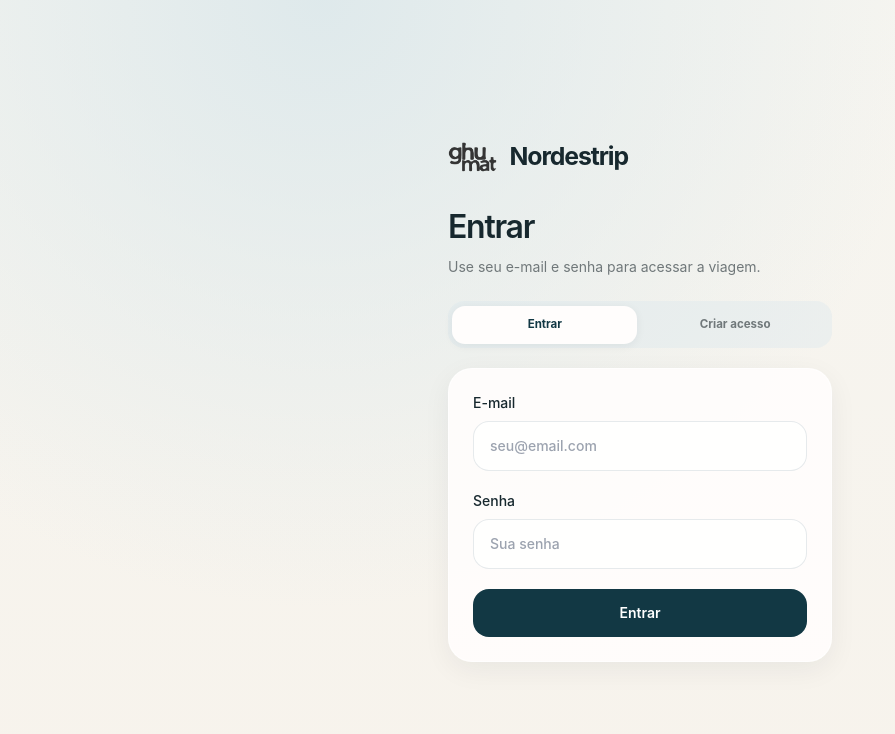
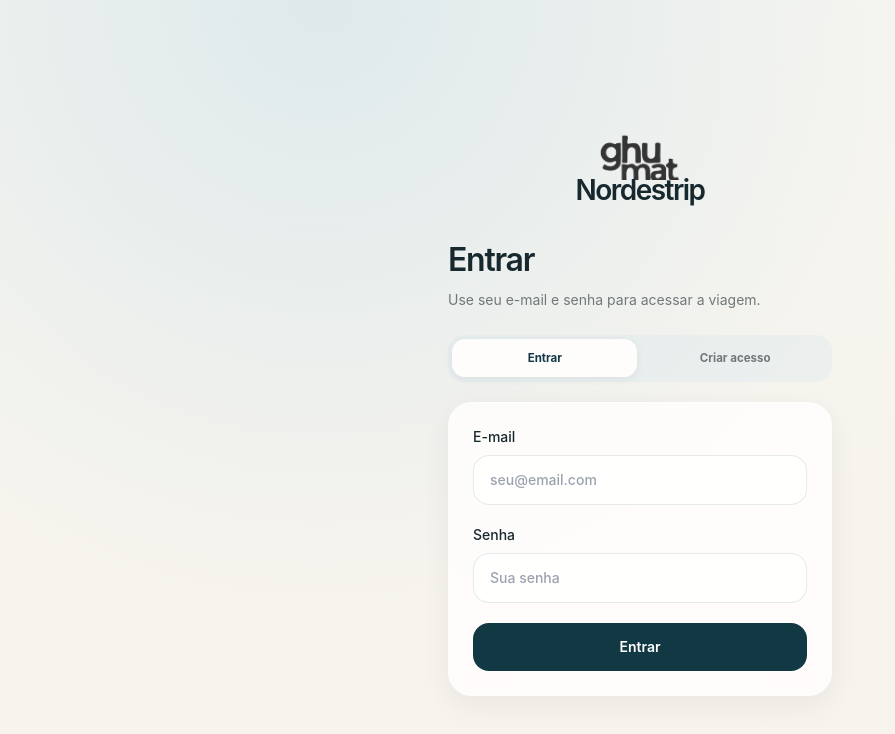
Before and after one commit to mateuscrlopes/nordestrip, a Next.js app: page /login in a window 1280 px wide. Shown: the top 734 px of the page, without its empty margins (0-895 px from the left). Built offline with nearby package versions, Linux system fonts and the light colour scheme.

Commit message:
refine(login): center brand and polish spacing

```diff
--- a/src/app/login/page.tsx
+++ b/src/app/login/page.tsx
@@ -1,6 +1,7 @@
 "use client";
 
 import { createClient } from "@/lib/supabase/client";
+import Image from "next/image";
 import { useRouter } from "next/navigation";
 import { FormEvent, useState } from "react";
 
@@ -81,11 +82,22 @@
   }
 
   return (
-    <main className="login-shell grid min-h-screen place-items-center px-5 py-12">
+    <main className="login-shell grid min-h-screen place-items-center px-5 py-10 sm:py-12">
       <section className="w-full max-w-sm">
-        <div className="login-brand">
-          <span className="login-ghumat-mark" aria-hidden="true" />
-          <span>Nordestrip</span>
+        <div className="mb-9 flex flex-col items-center text-center">
+          <div className="grid h-[76px] w-[108px] place-items-center overflow-hidden">
+            <Image
+              src="/ghumat-mark.png"
+              alt=""
+              width={108}
+              height={76}
+              priority
+              className="h-full w-full object-contain"
+            />
+          </div>
+          <span className="-mt-1 text-[1.75rem] font-semibold leading-none tracking-[-.055em] text-ink">
+            Nordestrip
+          </span>
         </div>
 
         <h1 className="text-[2rem] font-semibold leading-tight tracking-[-.04em]">
@@ -118,7 +130,7 @@
           </button>
         </div>
 
-        <form onSubmit={submit} className="mt-5 space-y-5 rounded-[24px] border border-white/80 bg-surface/90 p-6 shadow-soft">
+        <form onSubmit={submit} className="mt-5 space-y-5 rounded-[24px] border border-white/80 bg-surface/90 p-5 shadow-soft sm:p-6">
           {mode === "signup" && (
             <label className="block text-sm font-medium">
               Nome
```
